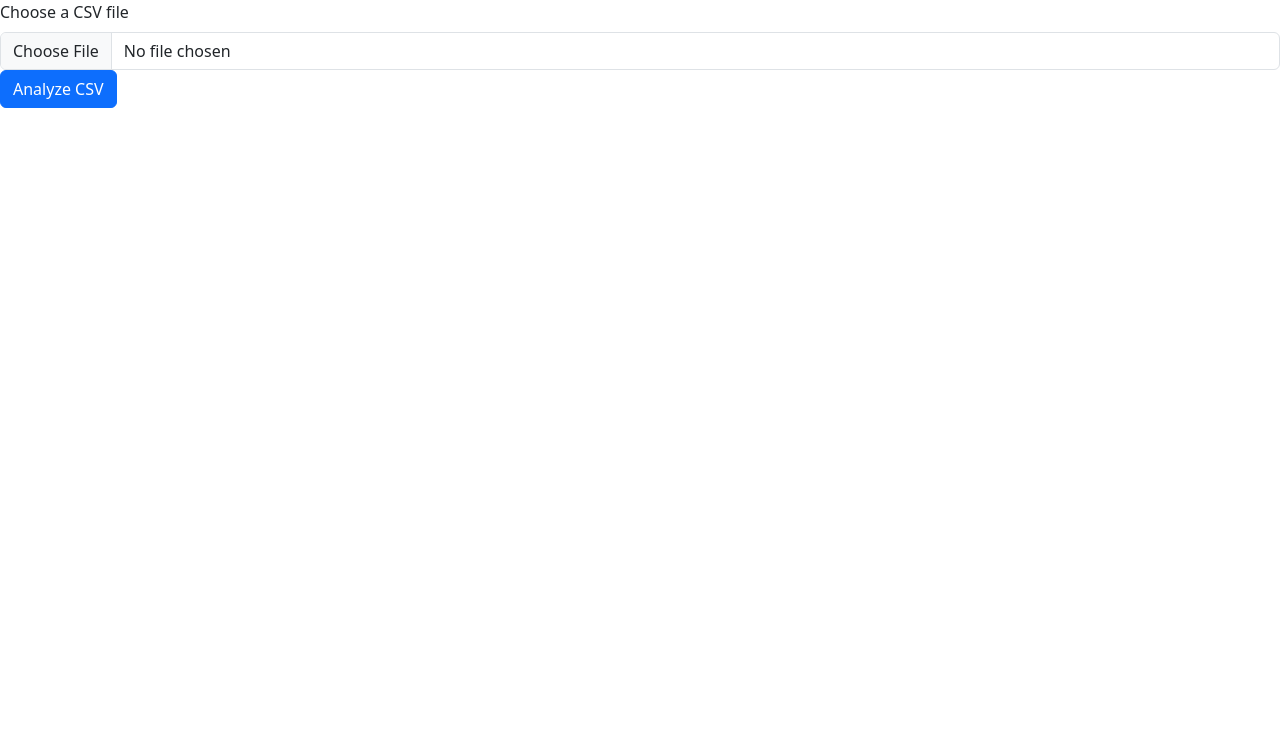
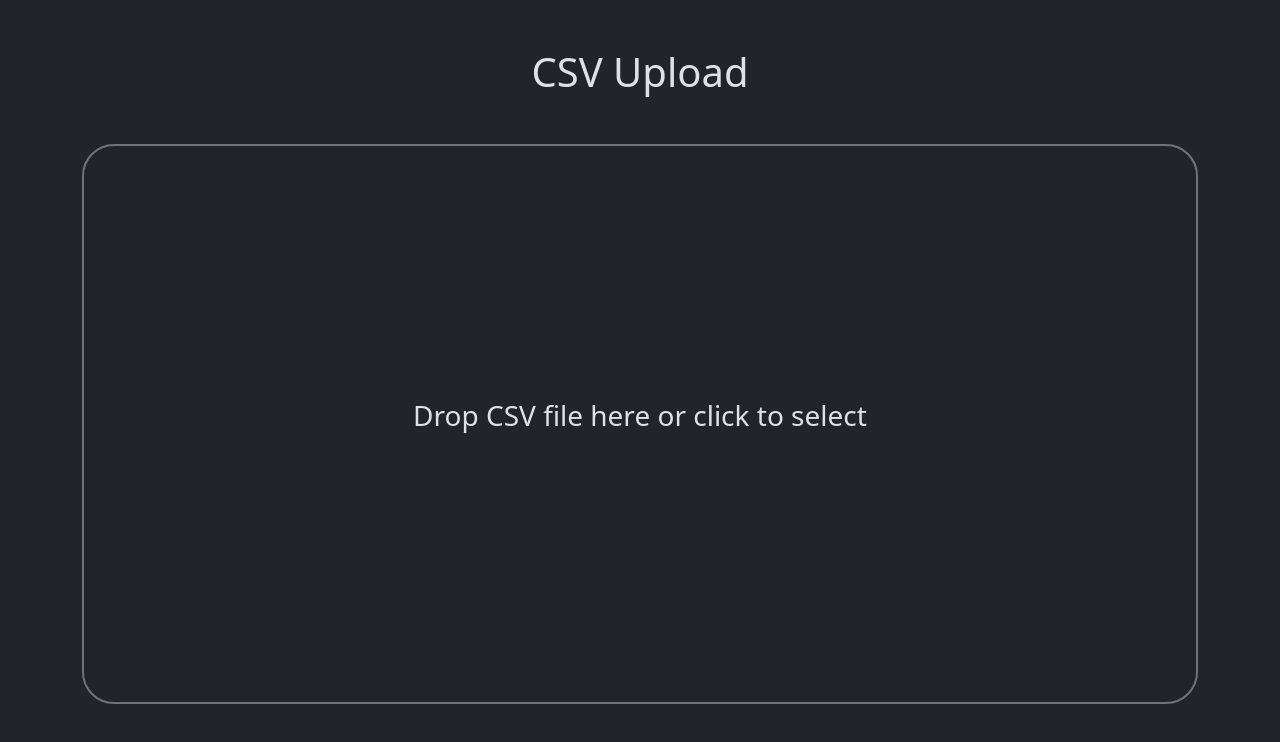
Before and after one commit to Macks404/CSV-Analysis-Tool, a React (Vite) app in the folder client/: page / in a window 1280 px wide. Shown: the top 742 px of the page. Built offline with nearby package versions, Linux system fonts and the light colour scheme.

Commit message:
created a nicer uploading page

```diff
--- a/client/src/App.tsx
+++ b/client/src/App.tsx
@@ -1,60 +1,7 @@
-import { useState } from "react";
+import UploadPage from "./pages/UploadPage.tsx";
 
 function App() {
-  const [csvFile, setCsvFile] = useState<File | null>(null);
-  const [message, setMessage] = useState<string>("");
-
-  async function handleFileChange() {
-    if (!csvFile) {
-      setMessage("Please select a CSV file.");
-      return;
-    }
-    setMessage("File selected for analysis.");
-
-    const formData = new FormData();
-    formData.append("csv", csvFile);
-
-    try {
-      const response = await fetch("/api/upload", {
-        method: "POST",
-        body: formData,
-      });
-      const data = await response.json();
-
-      if (!response.ok) {
-        setMessage(`Error: ${data.error || "Unknown error occurred."}`);
-        return;
-      }
-
-      setMessage(`Uploaded successfully: ${data.originalName}`);
-
-      console.log(data);
-    } catch (error) {
-      setMessage("Error occurred while analyzing CSV.");
-      console.error(error);
-    }
-  }
-
-  return (
-    <div>
-      <div className="mb-3">
-        <label htmlFor="formFile" className="form-label">
-          Choose a CSV file
-        </label>
-        <input
-          className="form-control"
-          type="file"
-          id="formFile"
-          accept=".csv"
-          onChange={(e) => setCsvFile(e.target.files?.[0] || null)}
-        />
-        <button className="btn btn-primary" onClick={handleFileChange}>
-          Analyze CSV
-        </button>
-        {message && <p className="alert alert-info">{message}</p>}
-      </div>
-    </div>
-  );
+  return <UploadPage />;
 }
 
 export default App;
--- /dev/null
+++ b/client/src/components/CSVDropZone.tsx
@@ -0,0 +1,58 @@
+import { useState } from "react";
+
+interface CsvDropZoneProps {
+  onFileChange: (file: File | null) => void;
+  message?: string | null;
+}
+
+function CsvDropZone({ message, onFileChange }: CsvDropZoneProps) {
+  const [isDragging, setIsDragging] = useState(false);
+
+  function handleDrop(e: React.DragEvent<HTMLLabelElement>) {
+    e.preventDefault();
+    setIsDragging(false);
+
+    const droppedFile = e.dataTransfer.files?.[0] || null;
+    if (!droppedFile) return;
+    if (!droppedFile.name.endsWith(".csv")) {
+      alert("Please drop a valid CSV file.");
+      return;
+    }
+    onFileChange(droppedFile);
+  }
+
+  return (
+    <div className="container mt-5">
+      <label
+        htmlFor="csvFile"
+        className={`border border-2 text-center d-flex flex-column justify-content-center rounded-5 ${isDragging ? "border-primary bg-primary bg-opacity-10" : "border-secondary"}`}
+        style={{ minHeight: "70vh", cursor: "pointer" }}
+        onDragOver={(e) => {
+          e.preventDefault();
+          setIsDragging(true);
+        }}
+        onDragLeave={(e) => {
+          e.preventDefault();
+          setIsDragging(false);
+        }}
+        onDrop={handleDrop}
+      >
+        <h1 className="mb-3 fs-3">
+          {message ? message : "Drop CSV file here or click to select"}
+        </h1>
+      </label>
+      <input
+        id="csvFile"
+        type="file"
+        accept=".csv"
+        className="d-none"
+        onChange={(e) => {
+          const file = e.target.files?.[0] || null;
+          onFileChange(file);
+        }}
+      />
+    </div>
+  );
+}
+
+export default CsvDropZone;
--- /dev/null
+++ b/client/src/components/CSVUploadForm.tsx
@@ -0,0 +1,44 @@
+import { useState } from "react";
+import CsvDropZone from "./CSVDropZone.tsx";
+
+function CSVUploadForm() {
+  const [csvFile, setCsvFile] = useState<File | null>(null);
+  const [message, setMessage] = useState<string>("");
+
+  async function handleFileChange(file: File | null) {
+    setCsvFile(file);
+
+    if (!file) {
+      setMessage("Only CSV Files Are Accepted!");
+      return;
+    }
+    setMessage("Analyzing File...");
+
+    const formData = new FormData();
+    formData.append("csv", file);
+
+    try {
+      const response = await fetch("/api/upload", {
+        method: "POST",
+        body: formData,
+      });
+      const data = await response.json();
+
+      if (!response.ok) {
+        setMessage(`Error: ${data.error || "Unknown error occurred."}`);
+        return;
+      }
+
+      setMessage(`Analysis Complete: ${data.originalName}`);
+
+      console.log(data);
+    } catch (error) {
+      setMessage("Error occurred while analyzing CSV.");
+      console.error(error);
+    }
+  }
+
+  return <CsvDropZone message={message} onFileChange={handleFileChange} />;
+}
+
+export default CSVUploadForm;
--- a/client/src/main.tsx
+++ b/client/src/main.tsx
@@ -4,6 +4,8 @@ import "bootstrap/dist/css/bootstrap.min.css";
 import "bootstrap/dist/js/bootstrap.bundle.min.js";
 import App from "./App.tsx";
 
+document.documentElement.setAttribute("data-bs-theme", "dark");
+
 createRoot(document.getElementById("root")!).render(
   <StrictMode>
     <App />
--- /dev/null
+++ b/client/src/pages/UploadPage.tsx
@@ -0,0 +1,12 @@
+import CSVUploadForm from "../components/CSVUploadForm.tsx";
+
+function UploadPage() {
+  return (
+    <>
+      <h1 className="text-center mt-5">CSV Upload</h1>
+      <CSVUploadForm />
+    </>
+  );
+}
+
+export default UploadPage;
```
Also changed, not shown: client/src/components/ErrorMessage.tsx (added), 1 other file (tests, documents, lock files or other folders).
